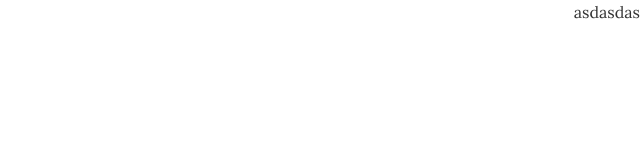
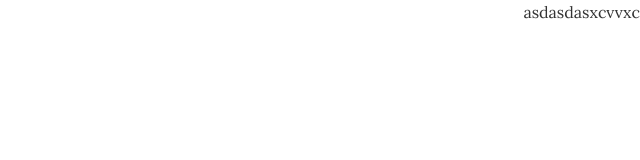
Before and after one commit to VanArya/tapsi, a plain HTML site: page index.html in a window 1280 px wide. Shown: the full height of the page, 640-1280 px from the left. Drawn offline with Linux system fonts and the light colour scheme.

Commit message:
second modifie

```diff
--- a/index.html
+++ b/index.html
@@ -9,6 +9,6 @@
     <link rel="stylesheet" href="/css/fonts.css" />
   </head>
   <body>
-    asdasdas
+    asdasdasxcvvxc
   </body>
 </html>
```
